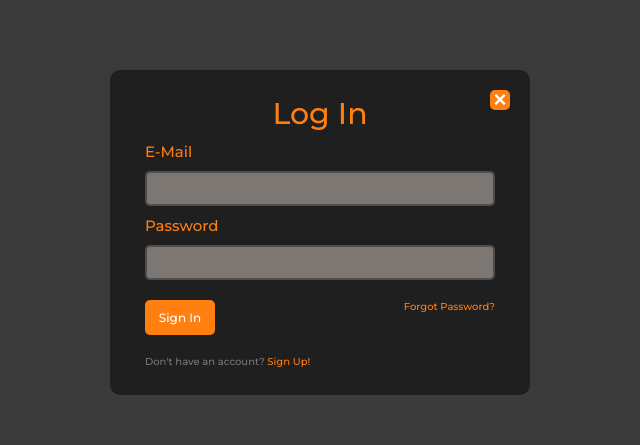
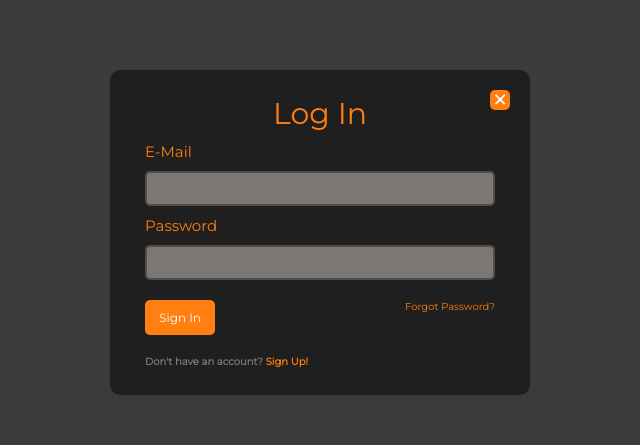
Before and after one commit to MaiTra10/prjctNotes, a plain HTML site: page index.html in a window 1280 px wide. Both pictures are taken after a click on the link 942 px from the left and 72 px from the top of the page. Shown: the part 168-613 px from the top of the page, 320-960 px from the left. Drawn offline with nearby package versions, Linux system fonts and the light colour scheme.

Commit message:
style
changed the font weight to 400 to give a more clean look

```diff
--- a/css/style.css
+++ b/css/style.css
@@ -1,4 +1,4 @@
-@import url('https://fonts.googleapis.com/css2?family=Montserrat:wght@500&display=swap');
+@import url('https://fonts.googleapis.com/css2?family=Montserrat&display=swap');
 
 :root {
 
@@ -39,7 +39,6 @@
     padding: 0;
     box-sizing: border-box;
     font-family: 'Montserrat', sans-serif;
-    font-weight: 500;
 
 }
 
@@ -280,6 +279,7 @@
 
     text-align: center;
     font-size: 30px;
+    font-weight: 300;
 
 }
 
```
